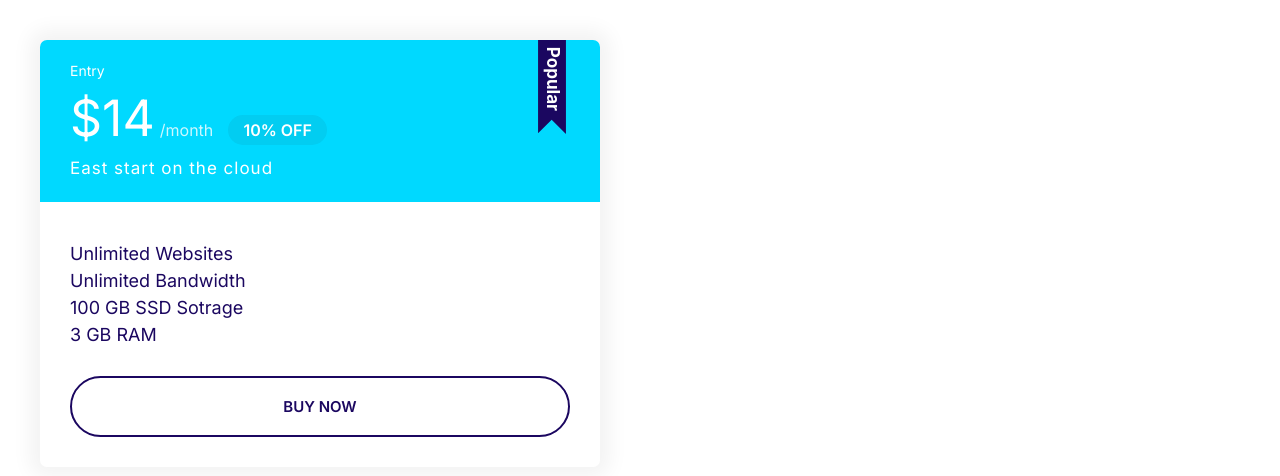
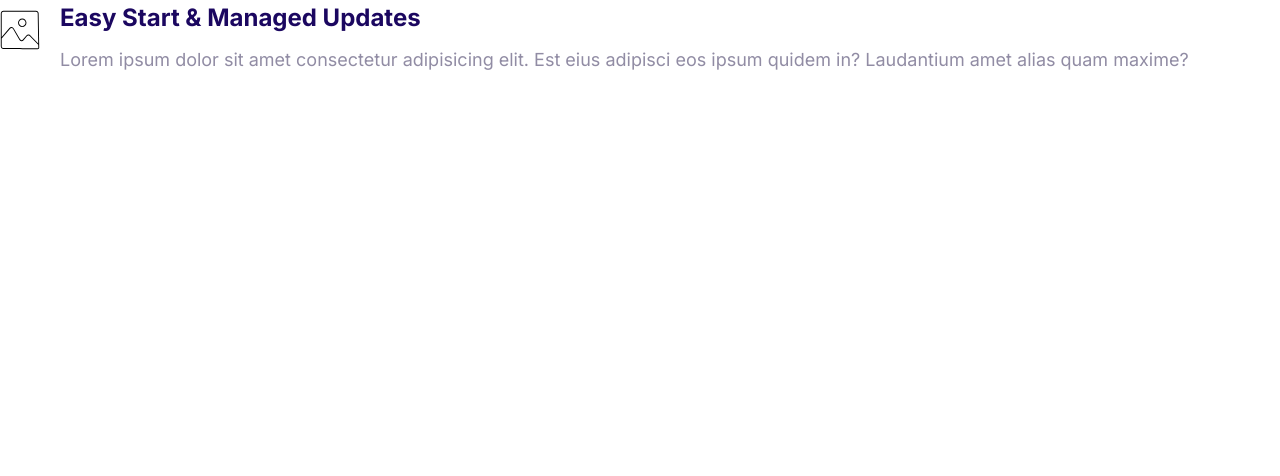
Before and after one commit to Samih51/moshify, a plain HTML site: page index.html in a window 1280 px wide. Drawn offline with Linux system fonts and the light colour scheme.

Commit message:
defining the media

```diff
--- a/css/styles.css
+++ b/css/styles.css
@@ -301,3 +301,16 @@ a {
     font-size: 1.7rem;
   }
 }
+/*Media*/
+.media {
+  display: flex;
+}
+.media__title {
+  margin-top: 0;
+}
+.media__body {
+  margin: 0 2rem;
+}
+.media__image {
+  margin-top: 1rem;
+}
--- a/index.html
+++ b/index.html
@@ -13,26 +13,18 @@
     <link rel="stylesheet" href="css/styles.css" />
   </head>
   <body>
-    <div style="width: 50%; padding: 4rem">
-      <div class="plan plan--popular">
-        <div class="card card--secondary">
-          <header class="card__header">
-            <h3 class="plan__name">Entry</h3>
-            <span class="plan__price">$14</span>
-            <span class="plan__billing-cycle">/month</span>
-            <span class="badge badge--secondary badge--small">10% OFF</span>
-            <span class="plan__description">East start on the cloud</span>
-          </header>
-          <div class="card__body">
-            <ul class="list list--tick">
-              <li class="list__item">Unlimited Websites</li>
-              <li class="list__item">Unlimited Bandwidth</li>
-              <li class="list__item">100 GB SSD Sotrage</li>
-              <li class="list__item">3 GB RAM</li>
-            </ul>
-            <button class="btn btn--outline btn--block">Buy Now</button>
-          </div>
-        </div>
+    <div class="media">
+      <div class="media__image">
+        <svg class="icon icon--primary">
+          <use xlink:href="images/sprite.svg#snap"></use>
+        </svg>
+      </div>
+      <div class="media__body">
+        <h3 class="media__title">Easy Start & Managed Updates</h3>
+        <p>
+          Lorem ipsum dolor sit amet consectetur adipisicing elit. Est eius
+          adipisci eos ipsum quidem in? Laudantium amet alias quam maxime?
+        </p>
       </div>
     </div>
   </body>
```
Also changed, not shown: css/components/media.html (added, +14 -0 lines).
